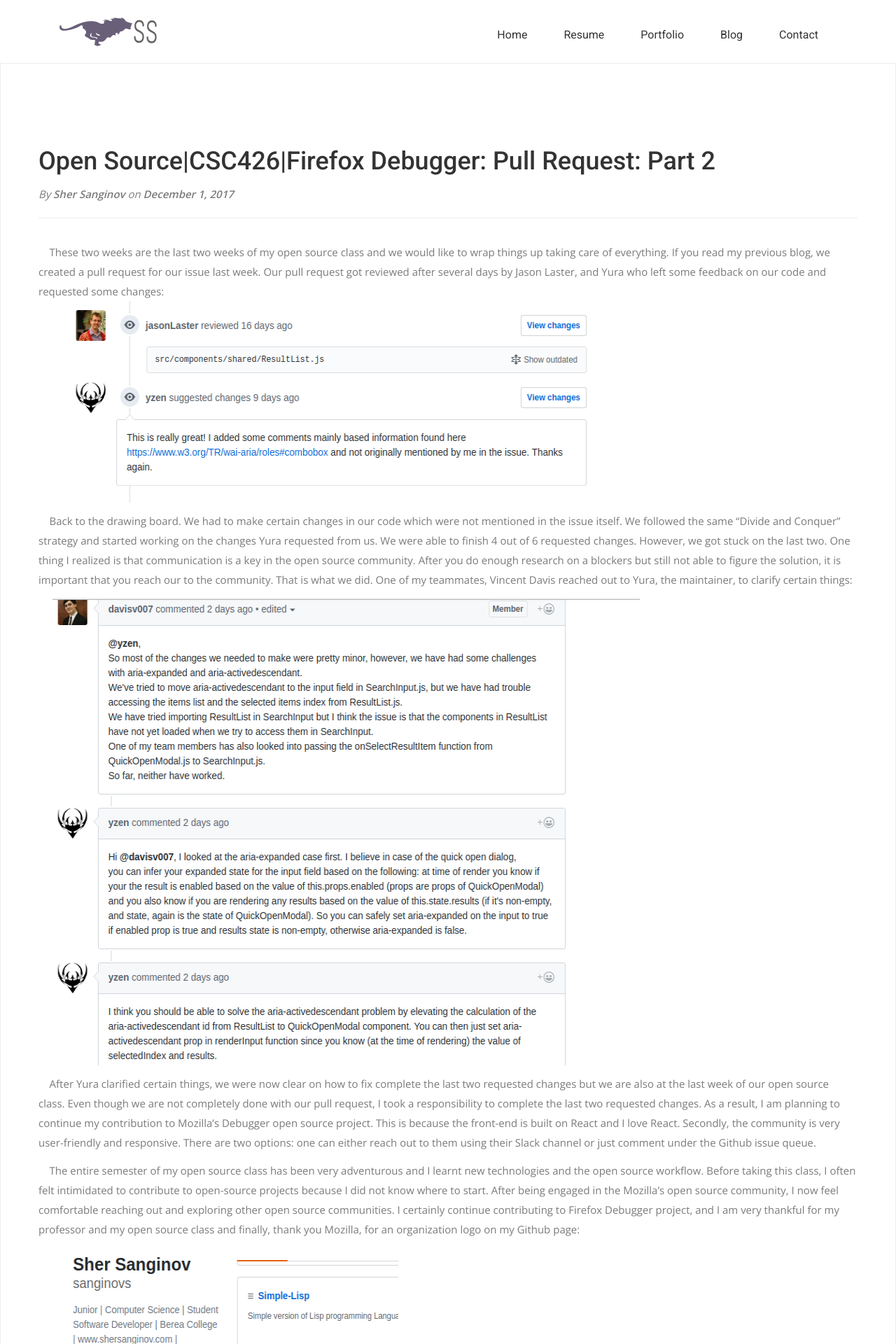
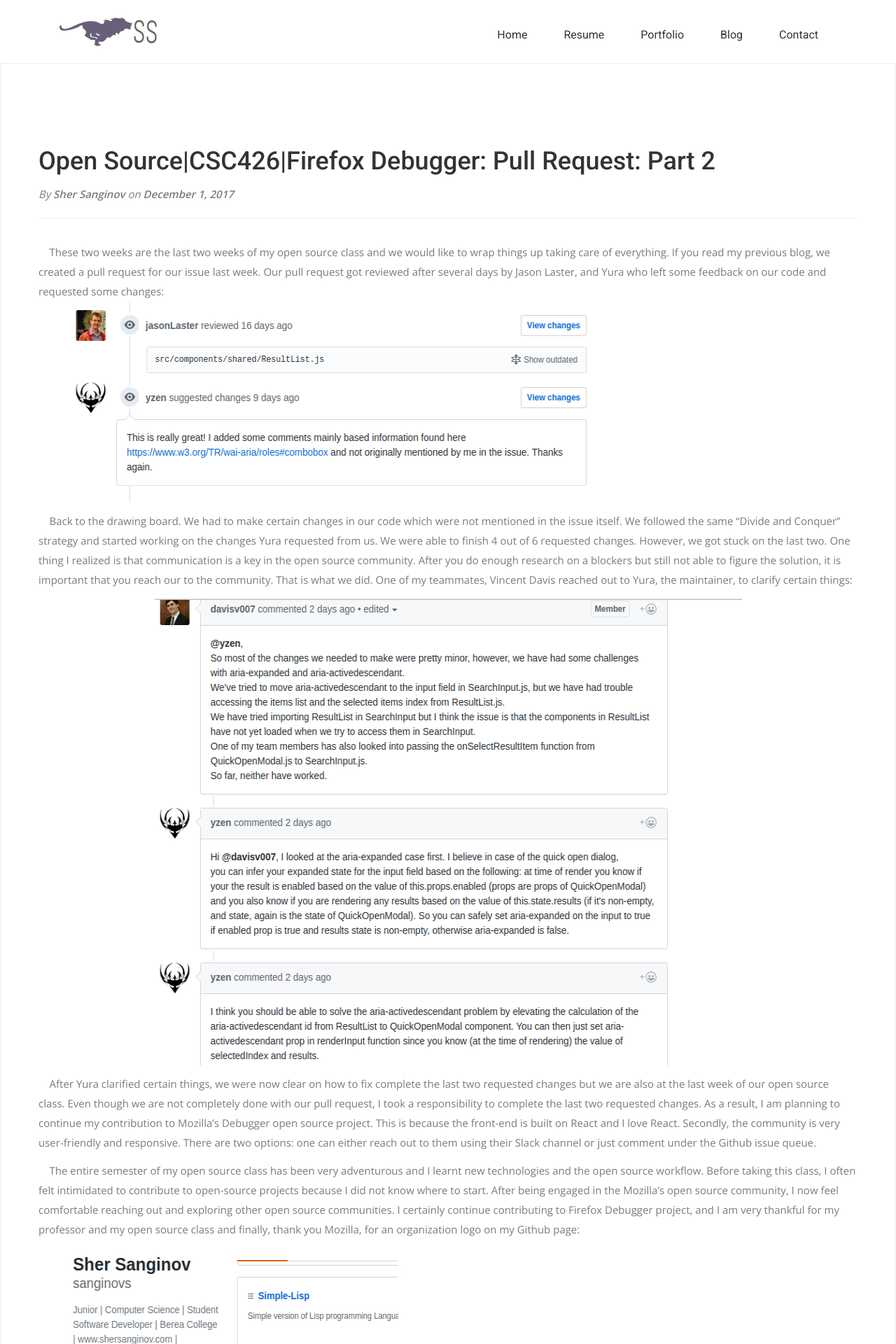
Before and after one commit to sanginovs/personal-website, a Jekyll site: the page built from _posts/2017-12-1-reflection2.md, in a window 1280 px wide. Shown: the top 1920 px of the page at 70% size. Built offline with Jekyll 4.4.1, drawn with Linux system fonts in a browser that asks for light colours; nearby versions of some CDN libraries; some web fonts are replaced; comment, search, counter and statistics services are not loaded.

Commit message:
added a blog

```diff
--- a/_posts/2017-12-1-reflection2.md
+++ b/_posts/2017-12-1-reflection2.md
@@ -9,7 +9,7 @@
 
 &nbsp;&nbsp;&nbsp;&nbsp;Back to the drawing board. We had to make certain changes in our code which were not mentioned in the issue itself. We followed the same "Divide and Conquer" strategy and started working on the changes Yura requested from us. We were able to finish 4 out of 6 requested changes. However, we got stuck on the last two. One thing I realized is that communication is a key in the open source community. After you do enough research on a blockers but still not able to figure the solution, it is important that you reach our to the community. That is what we did. One of my teammates, Vincent Davis reached out to Yura, the maintainer, to clarify certain things: <br>
 
-<img class="img-responsive" src="/assets/img/ans.png" alt="Drawing" style="width: 879px; height: 668px; display: block; text-align:center; ">
+<img class="img-responsive" src="/assets/img/ans.png" alt="Drawing" style="width: 879px; height: 668px; display: block; margin: 0 auto; ">
 
 &nbsp;&nbsp;&nbsp;&nbsp;After Yura clarified certain things, we were now clear on how to fix complete the last two requested changes but we are also at the last week of our open source class. Even though we are not completely done with our pull request, I took a responsibility to complete the last two requested changes. As a result, I am planning to continue my contribution to Mozilla's Debugger open source project. This is because the front-end is built on React and I love React. Secondly, the community is very user-friendly and responsive. There are two options: one can either reach out to them using their Slack channel or just comment under the Github issue queue.
 
```
